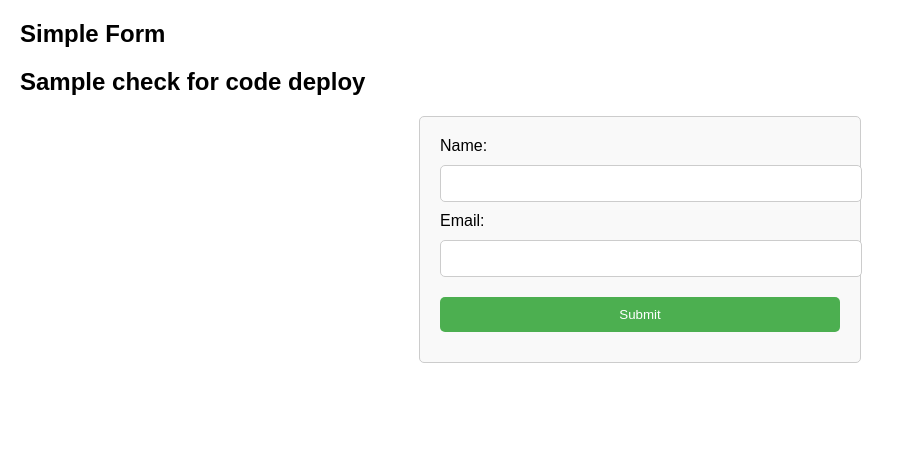
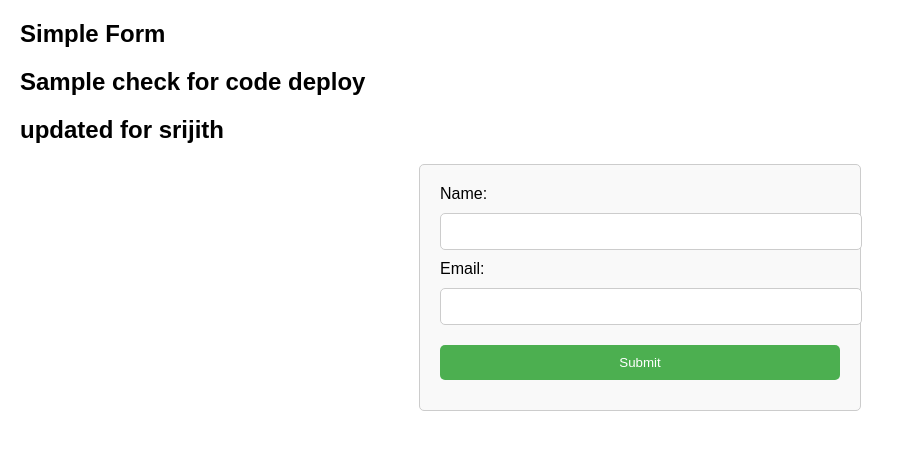
Before and after one commit to Prabhuccp/codedeploycheck, a plain HTML site: page index.html in a window 1280 px wide. Shown: the whole page, without its empty margins (0-904 px from the left). Drawn offline with Linux system fonts and the light colour scheme.

Commit message:
Update index.html

```diff
--- a/index.html
+++ b/index.html
@@ -37,6 +37,7 @@
 
 <h2>Simple Form</h2>
 <h2>Sample check for code deploy</h2>
+    <h2>updated for srijith</h2>
 <form action="process.php" method="POST">
     <label for="name">Name:</label>
     <input type="text" id="name" name="name" required>
```
